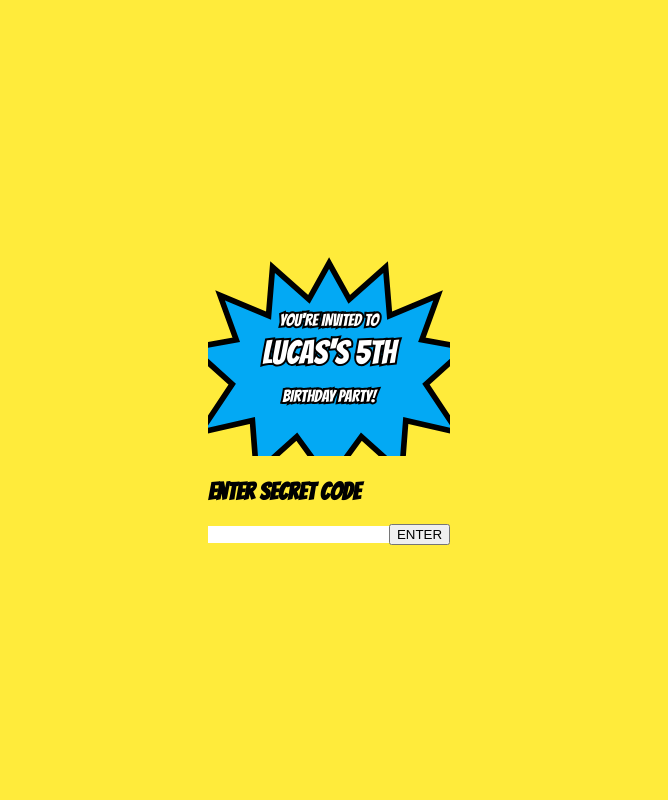
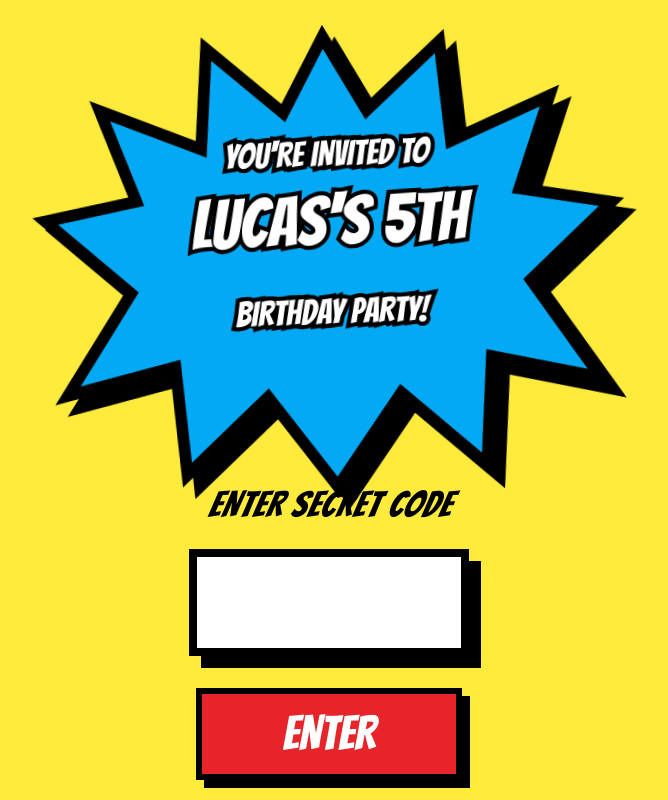
Before and after one commit to mikejm7/hello-world, a Next.js app: page / in a window 1280 px wide. Shown: the whole page, without its empty margins (311-979 px from the left). Built offline with nearby package versions, Linux system fonts and the light colour scheme.

Commit message:
Update globals.css

```diff
--- a/app/globals.css
+++ b/app/globals.css
@@ -1,23 +1,16 @@
 @import url('https://fonts.googleapis.com/css2?family=Bangers&display=swap');
+
+@tailwind base;
+@tailwind components;
+@tailwind utilities;
 
 body {
   background-color: #FFEB3B;
   margin: 0;
   padding: 0;
-  display: flex;
-  align-items: center;
-  justify-content: center;
-  min-height: 100vh;
-  font-family: 'Bangers', cursive;
-  overflow: hidden;
+  overflow-x: hidden;
 }
 
-/* Remove default input styles and the underline */
-input {
-  border: none;
-  outline: none;
-  background: white;
-  appearance: none;
+.font-comic {
+  font-family: 'Bangers', cursive;
 }
-
-.font-comic { font-family: 'Bangers', cursive; }
```
